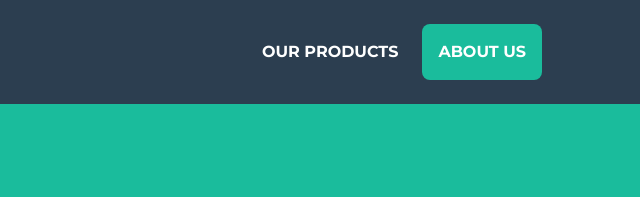
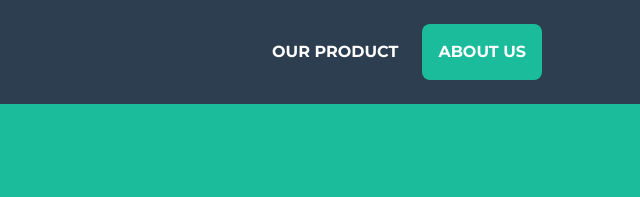
Before and after one commit to pcpp94/TE_webpage, a plain HTML site: page index.html in a window 1280 px wide. Shown: the top 197 px of the page, 640-1280 px from the left. Drawn offline with nearby package versions, Linux system fonts and the light colour scheme; a script that the page names is missing; files whose address does not match are found by name.

Commit message:
Intento de space

```diff
--- a/index.html
+++ b/index.html
@@ -27,7 +27,7 @@
                 </button>
                 <div class="collapse navbar-collapse" id="navbarResponsive">
                     <ul class="navbar-nav ml-auto">
-                        <li class="nav-item mx-0 mx-lg-1"><a class="nav-link py-3 px-0 px-lg-3 rounded js-scroll-trigger" href="#portfolio">Our Products</a></li>
+                        <li class="nav-item mx-0 mx-lg-1"><a class="nav-link py-3 px-0 px-lg-3 rounded js-scroll-trigger" href="#portfolio">Our Product</a></li>
                         <li class="nav-item mx-0 mx-lg-1"><a class="nav-link py-3 px-0 px-lg-3 rounded js-scroll-trigger" href="#about">About Us</a></li>
 
                     </ul>
@@ -106,7 +106,6 @@
                 </div>
                 </div>
             </div>
-    </div>
 
 
 
```
